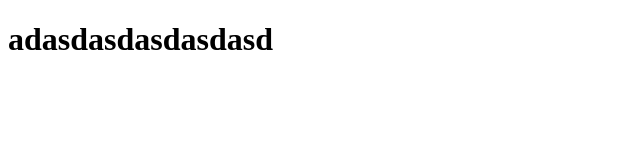
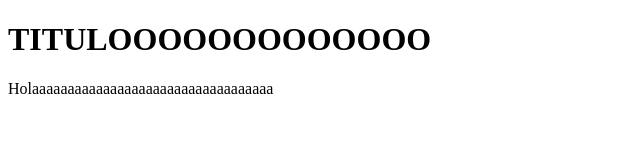
Before and after one commit to everuse23/mi-repositorio, a plain HTML site: page index.html in a window 1280 px wide. Shown: the whole page, without its empty margins (0-640 px from the left). Drawn offline with Linux system fonts and the light colour scheme.

Commit message:
agrego parrafo

```diff
--- a/index.html
+++ b/index.html
@@ -7,6 +7,7 @@
     <title>Document</title>
   </head>
   <body>
-    <h1>adasdasdasdasdasd</h1>
+    <h1>TITULOOOOOOOOOOOOO</h1>
+    <p>Holaaaaaaaaaaaaaaaaaaaaaaaaaaaaaaaaaa</p>
   </body>
 </html>
```
